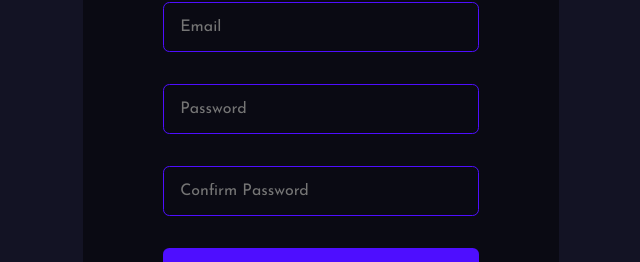
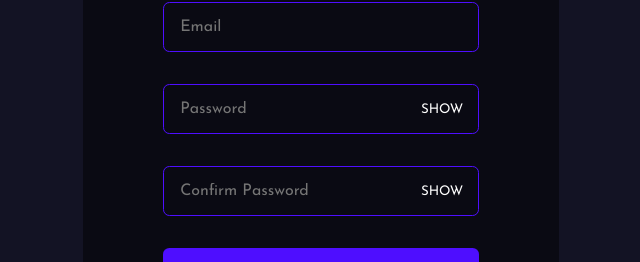
Before and after one commit to shubh4122/LangTransChatApp, a React (Create React App) app in the folder client/: page /register in a window 1280 px wide. Shown: the part 324-586 px from the top of the page, without its empty margins (319-959 px from the left). Built offline with nearby package versions, Linux system fonts and the light colour scheme; no server answers.

Commit message:
Register page - pw show hide btn added

```diff
--- a/client/src/pages/Register.jsx
+++ b/client/src/pages/Register.jsx
@@ -8,6 +8,7 @@ import "react-toastify/dist/ReactToastify.css";
 import { registerRoute } from "../utils/APIRoutes";
 
 export default function Register() {
+  const [showPassword, setShowPassword] = useState(false);
   const navigate = useNavigate();
   const toastOptions = {
     position: "bottom-right",
@@ -84,6 +85,10 @@ export default function Register() {
     }
   };
 
+  const handleShowPw = () => {
+    setShowPassword(showPassword ? false : true);
+  };
+
   return (
     <>
       <FormContainer>
@@ -93,30 +98,48 @@ export default function Register() {
             <h1>chatBOOK</h1>
           </div>
           <input
+            className="input"
             type="text"
             placeholder="Username"
             name="username"
             onChange={(e) => handleChange(e)}
           />
           <input
+            className="input"
             type="email"
             placeholder="Email"
             name="email"
             onChange={(e) => handleChange(e)}
           />
+          <div className="pwd">
             <input
-            type="password"
+              className="password"
+              type={`${showPassword ? "text" : "password"}`}
               placeholder="Password"
               name="password"
               onChange={(e) => handleChange(e)}
             />
+            <button type="button" className="showPw" onClick={handleShowPw}>
+              {showPassword ? "HIDE" : "SHOW"}
+            </button>
+          </div>
+
+          <div className="pwd">
             <input
-            type="password"
+              className="password"
+              type={`${showPassword ? "text" : "password"}`}
               placeholder="Confirm Password"
               name="confirmPassword"
               onChange={(e) => handleChange(e)}
             />
-          <button type="submit">Create User</button>
+            <button type="button" className="showPw" onClick={handleShowPw}>
+              {showPassword ? "HIDE" : "SHOW"}
+            </button>
+          </div>
+
+          <button className="button" type="submit">
+            Create User
+          </button>
           <span>
             Already have an account ? <Link to="/login">Login.</Link>
           </span>
@@ -150,6 +173,32 @@ const FormContainer = styled.div`
     }
   }
 
+  .pwd {
+    display: grid;
+    grid-template-columns: 80% 20%;
+    grid-column-gap: 3%;
+    border: 0.1rem solid #4e0eff;
+    padding: 1rem;
+    border-radius: 0.4rem;
+  }
+  .password {
+    // border: 0.1rem solid #4e0eff;
+    border: none;
+    background-color: transparent;
+    color: white;
+    width: 100%;
+    font-size: 1rem;
+    &:focus {
+      outline: none;
+    }
+  }
+
+  .showPw {
+    background-color: transparent;
+    border: none;
+    color: white;
+  }
+
   form {
     display: flex;
     flex-direction: column;
@@ -158,7 +207,7 @@ const FormContainer = styled.div`
     border-radius: 2rem;
     padding: 3rem 5rem;
   }
-  input {
+  .input {
     background-color: transparent;
     padding: 1rem;
     border: 0.1rem solid #4e0eff;
@@ -171,7 +220,7 @@ const FormContainer = styled.div`
       outline: none;
     }
   }
-  button {
+  .button {
     background-color: #4e0eff;
     color: white;
     padding: 1rem 2rem;
```
Lines whose indentation alone changed are shown as unchanged.
